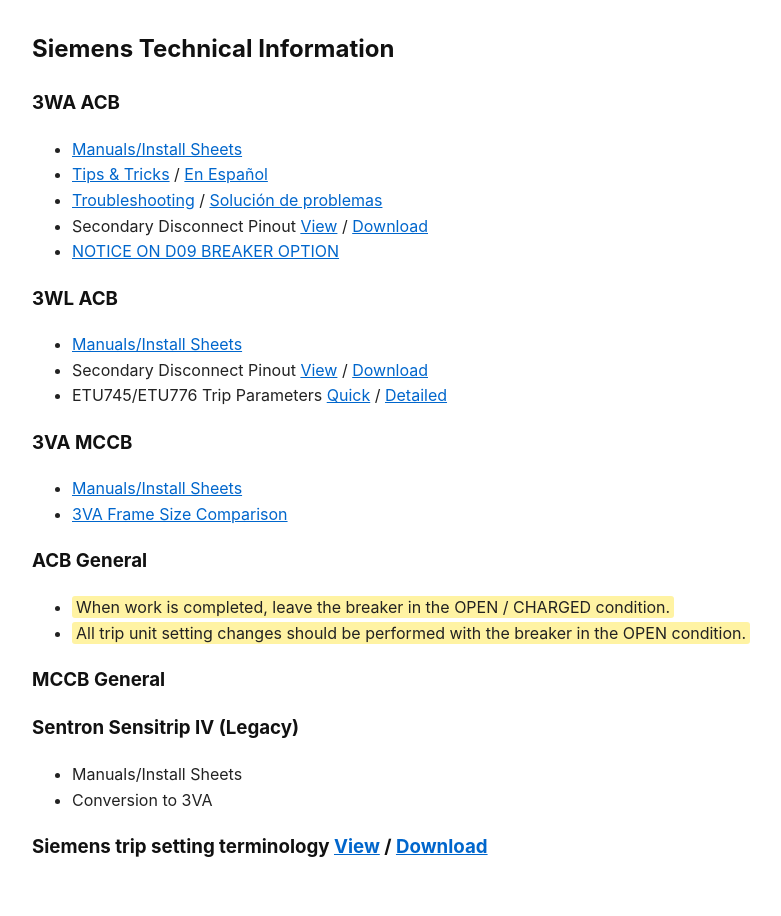
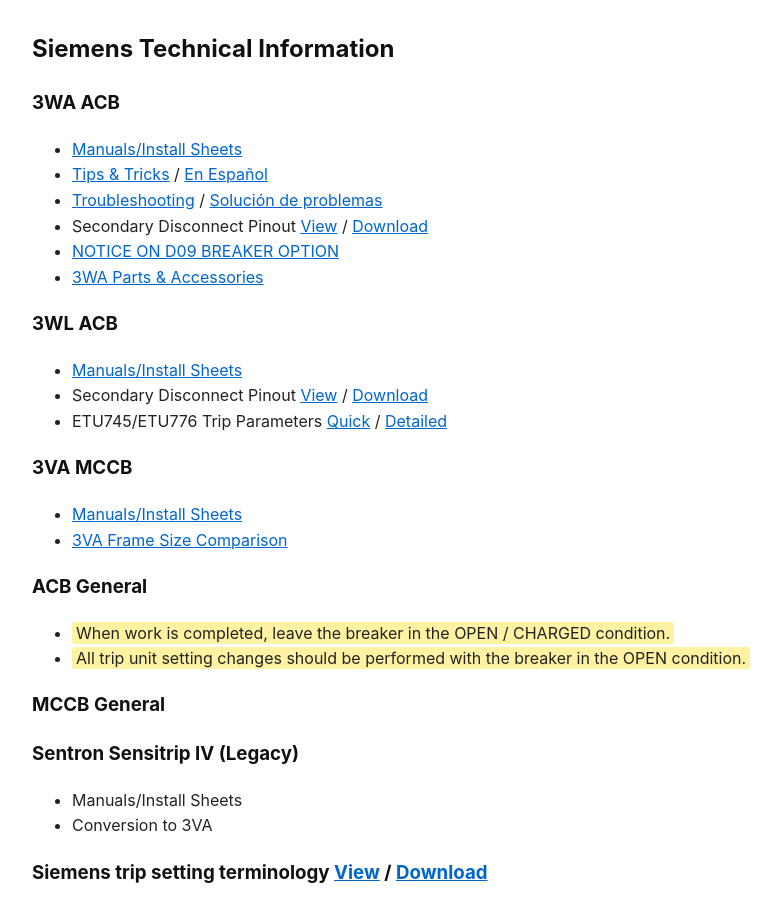
Before and after one commit to epecsupport/Service, a Jekyll site: the page built from tech/siemens/siemens.md, in a window 1280 px wide. Shown: the whole page, without its empty margins (108-889 px from the left). Built offline with Jekyll 4.4.1, drawn with Linux system fonts in a browser that asks for light colours.

Commit message:
Add 3WA Parts Catalogue Section

```diff
--- a/tech/siemens/siemens.md
+++ b/tech/siemens/siemens.md
@@ -12,6 +12,7 @@ autolink: true
 - [Troubleshooting](3WA.html#troubleshooting) / [Solución de problemas](3WA_ES.html#solución-de-problemas)
 - Secondary Disconnect Pinout [View](manuals/3wa_section_pinout.pdf) / [Download](https://raw.githubusercontent.com/epecsupport/Service/main/tech/siemens/manuals/3wa_section_pinout.pdf)
 - [NOTICE ON D09 BREAKER OPTION](d09.html)
+- [3WA Parts & Accessories](3waparts.pdf)
 
 ### 3WL ACB
 - [Manuals/Install Sheets](man3wl.html)
```
Also changed, not shown: 1 other file.
